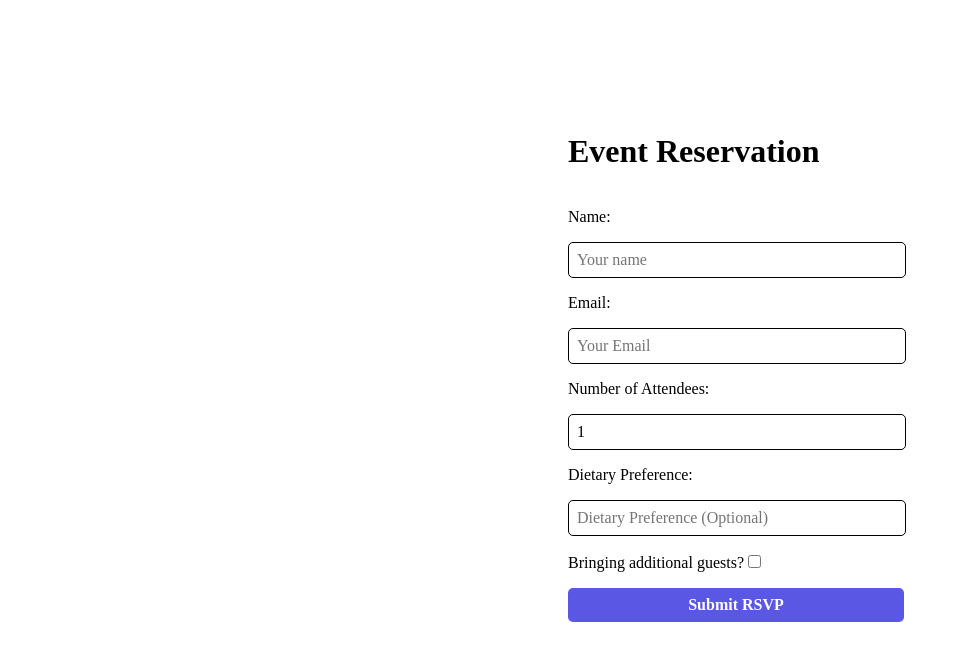
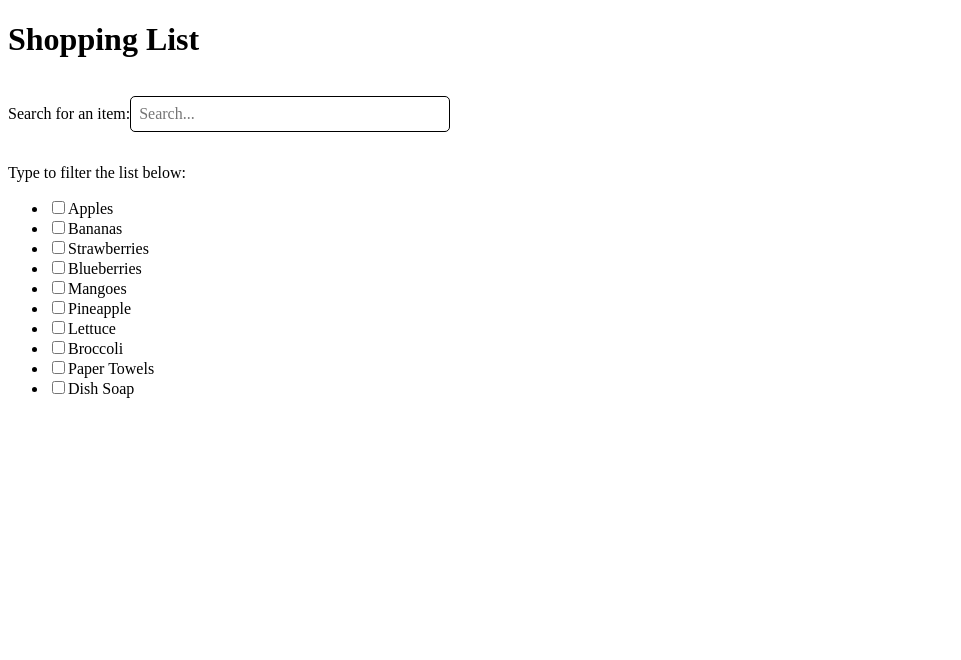
Before and after one commit to HJeandedieu/React-app-F-code-camp, a React (Vite) app: page / in a window 1280 px wide. Shown: the top 660 px of the page, without its empty margins (0-961 px from the left). Built offline with nearby package versions, Linux system fonts and the light colour scheme; a web font is replaced by a local one.

Commit message:
React rendering component fix

```diff
--- a/package.json
+++ b/package.json
@@ -13,6 +13,7 @@
     "axios": "^1.13.6",
     "react": "^19.2.0",
     "react-dom": "^19.2.0",
+    "react-router": "^7.13.1",
     "swr": "^2.4.1"
   },
   "devDependencies": {
--- a/src/App.jsx
+++ b/src/App.jsx
@@ -1,10 +1,10 @@
-import EventRSVPForm from "./components/reservationForm.jsx";
+import {ShoppingList} from "./components/shoppingList.jsx"
 
 
 function App(){
   return(
     <div>
-      <EventRSVPForm />
+      <ShoppingList />
     </div>
   )
 }
--- a/src/components/shoppingList.jsx
+++ b/src/components/shoppingList.jsx
@@ -1,4 +1,4 @@
-const { useState, useMemo, useCallback } = React;
+import { useState, useMemo, useCallback } from "react";
 
 const items = [
   "Apples",
@@ -22,15 +22,18 @@ export const ShoppingList = () => {
   const filteredItems = useMemo(() => {
     console.log("Filtering items...");
     return items.filter((item) =>
-      item.toLowerCase().includes(query.toLowerCase())
+      item.toLowerCase().includes(query.toLowerCase()),
     );
   }, [query]);
 
-  const toggleItem = useCallback((item)=>{
-    setSelectedItems((prev) =>
-      prev.includes(item) ? prev.filter((i) => i !== item) : [...prev, item]
-    );
-  }, [setSelectedItems])
+  const toggleItem = useCallback(
+    (item) => {
+      setSelectedItems((prev) =>
+        prev.includes(item) ? prev.filter((i) => i !== item) : [...prev, item],
+      );
+    },
+    [setSelectedItems],
+  );
 
   if (prevToggleItem !== toggleItem) {
     console.log("New toggleItem function");
```
Also changed, not shown: src/index.css (line endings or trailing spaces), 1 other file (tests, documents, lock files or other folders).
